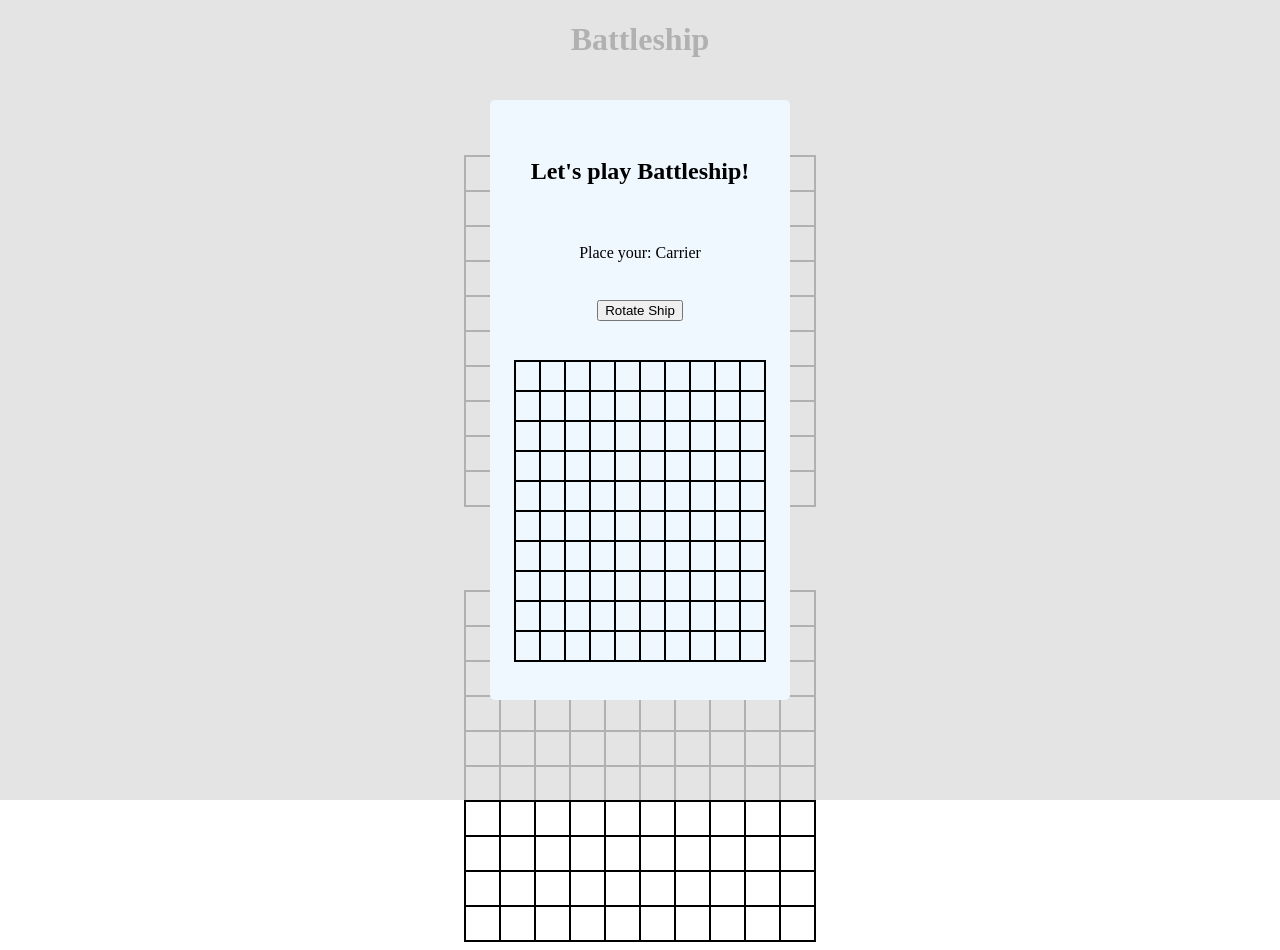
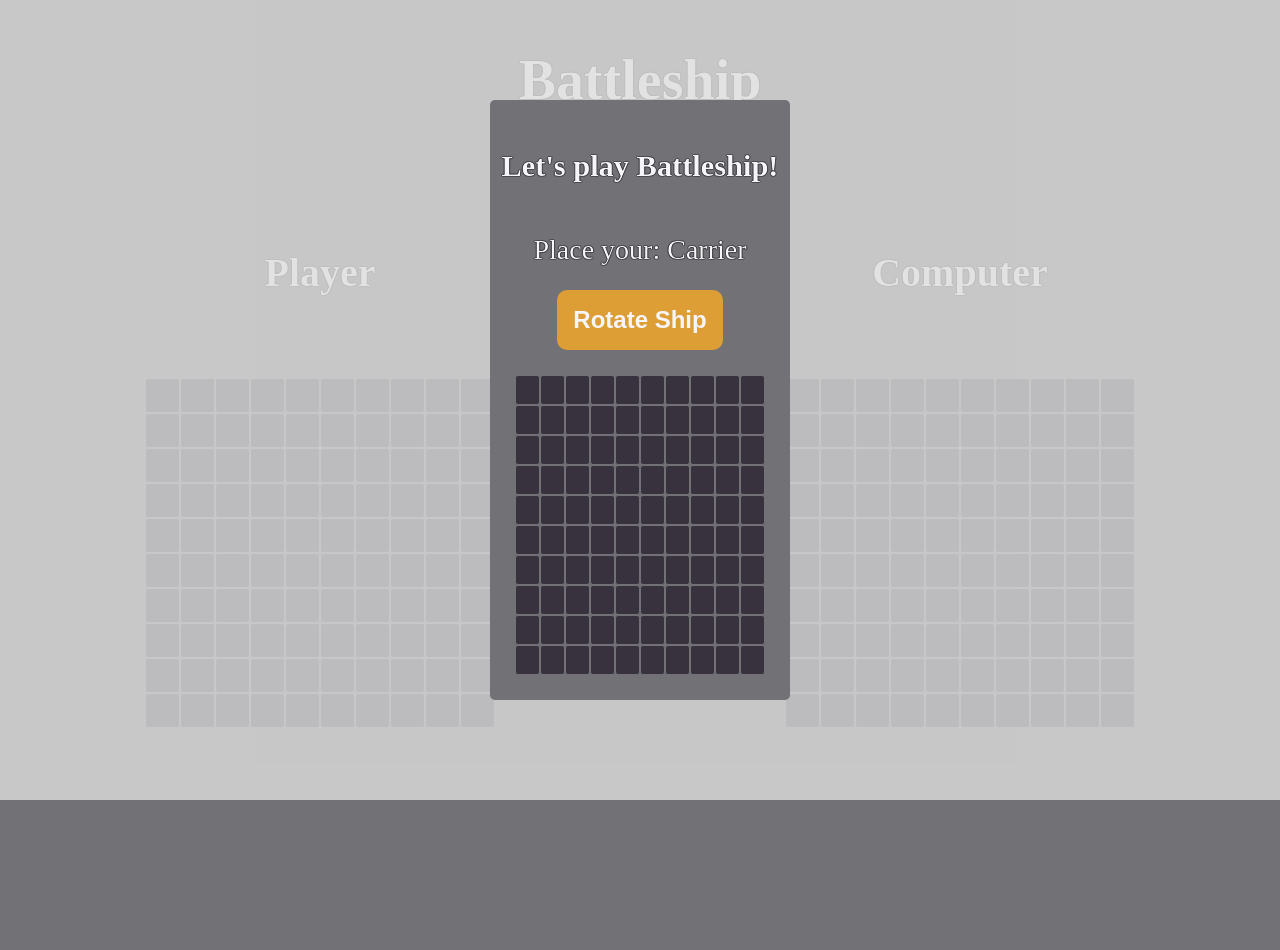
Before and after one commit to rzho17/battleship, a plain HTML site: page index.html in a window 1280 px wide. After the commit the page ends 800 px from the top, so only its background shows below. Drawn offline with Linux system fonts and the light colour scheme.

Commit message:
Finish styling changes

```diff
--- a/styles.css
+++ b/styles.css
@@ -1,7 +1,24 @@
+:root {
+  --lightGray: #969597;
+  --lightGray: #858486;
+  --medGray: #727176;
+  --darkGray: #37323e;
+  --gold: #deb841;
+  --orange: #de9e36;
+  --white: #f5f5fa;
+  --red: #d74949;
+  --green: #49d76d;
+  /* --green: #d85252; */
+}
+
 body {
+  display: flex;
+  flex-direction: column;
   margin: 0;
   box-sizing: border-box;
   min-height: 100vh;
+
+  background-color: var(--medGray);
 }
 
 header {
@@ -18,7 +35,17 @@ h1 {
   justify-content: center;
   align-items: center;
 
+  font-size: 3.5rem;
+
   width: 100%;
+}
+
+h1,
+.loadTitle,
+.displayShip,
+h2 {
+  color: var(--white);
+  text-shadow: 0 0 1px black, 0 0 1px black, 0 0 1px black, 0 0 1px black;
 }
 
 .loadContainer {
@@ -39,17 +66,55 @@ h1 {
   justify-content: space-evenly;
   align-items: center;
 
-  background-color: aliceblue;
+  background-color: var(--medGray);
   width: 300px;
   height: 600px;
+
+  /* min-height: max-content; */
 
   border-radius: 5px;
 }
 
-.gameBoard.initialBoard {
+.loadTitle {
+  font-size: 1.9rem;
+  font-weight: 800;
+}
+.displayShip {
+  font-size: 1.75rem;
+}
+
+.rotateBtn,
+.playAgainBtn {
+  font-size: 1.5rem;
+  font-weight: 600;
+  padding: 1rem;
+
+  color: var(--white);
+  background-color: var(--orange);
+
+  border: 0;
+  border-radius: 10px;
+}
+.gameBoard.initialBoard,
+.playerBoard,
+.computerBoard {
   height: 300px;
   min-width: 250px;
   border: 1px solid;
+
+  /* background-color: var(--darkGray); */
+  border-color: var(--medGray);
+}
+
+.gridSquare {
+  background-color: var(--darkGray);
+}
+.gameBoard.initialBoard .gridSquare,
+.playerBoard .gridSquare,
+.computerBoard .gridSquare,
+.gameBoard.playerBoard,
+.gameBoard.computerBoard {
+  border-color: var(--medGray);
 }
 
 main {
@@ -72,6 +137,7 @@ main {
 h2 {
   display: flex;
   justify-content: center;
+  font-size: 2.5rem;
 }
 
 .gameBoard {
@@ -89,6 +155,50 @@ h2 {
   border: 1px solid;
 }
 
-/* @media screen {
+.gameBoard.initialBoard,
+.gameBoard.computerBoard,
+.gameBoard.playerBoard,
+.gridSquare {
+  border-radius: 3px;
+}
 
-} */
+.rotateBtn:hover,
+.playAgainBtn:hover {
+  cursor: pointer;
+}
+
+.computerBoard .gridSquare:hover {
+  cursor: pointer;
+  background-color: var(--orange);
+}
+
+.computerBoard .ship:hover {
+  cursor: default;
+}
+
+@media only screen and (min-width: 768px) {
+  .loadContainer {
+    /* display: none; */
+  }
+
+  h1 {
+    margin: 3rem 0 2rem;
+  }
+  main {
+    flex-direction: row;
+    /* justify-content: center; */
+    /* justify-content: space-evenly; */
+    align-items: center;
+    flex: 1;
+  }
+
+  .gameBoxes {
+    justify-content: space-between;
+
+    /* height: 100vh; */
+    /* height: 100rem; */
+    height: 100%;
+
+    gap: 3rem;
+  }
+}
```
Also changed, not shown: main.js.
